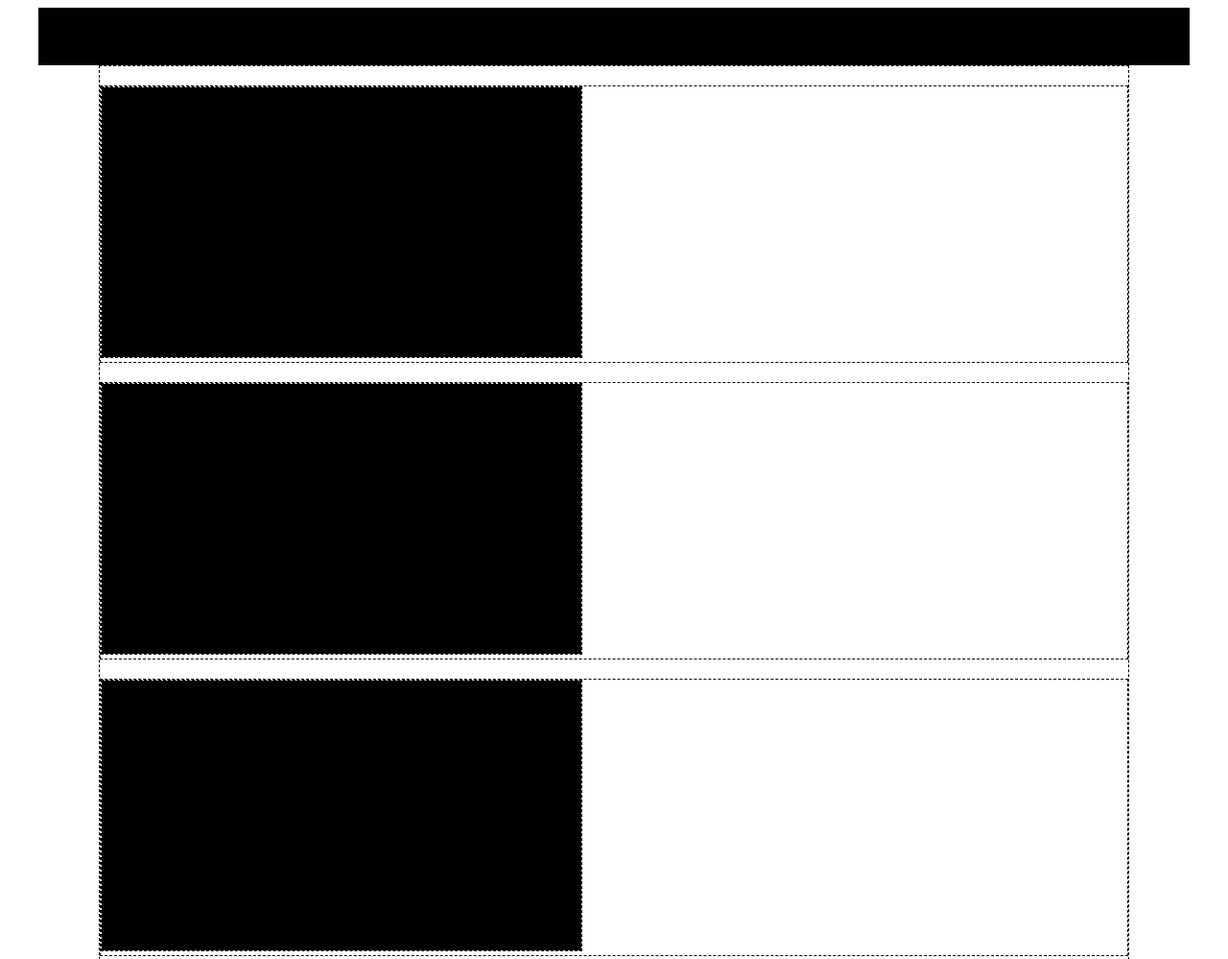
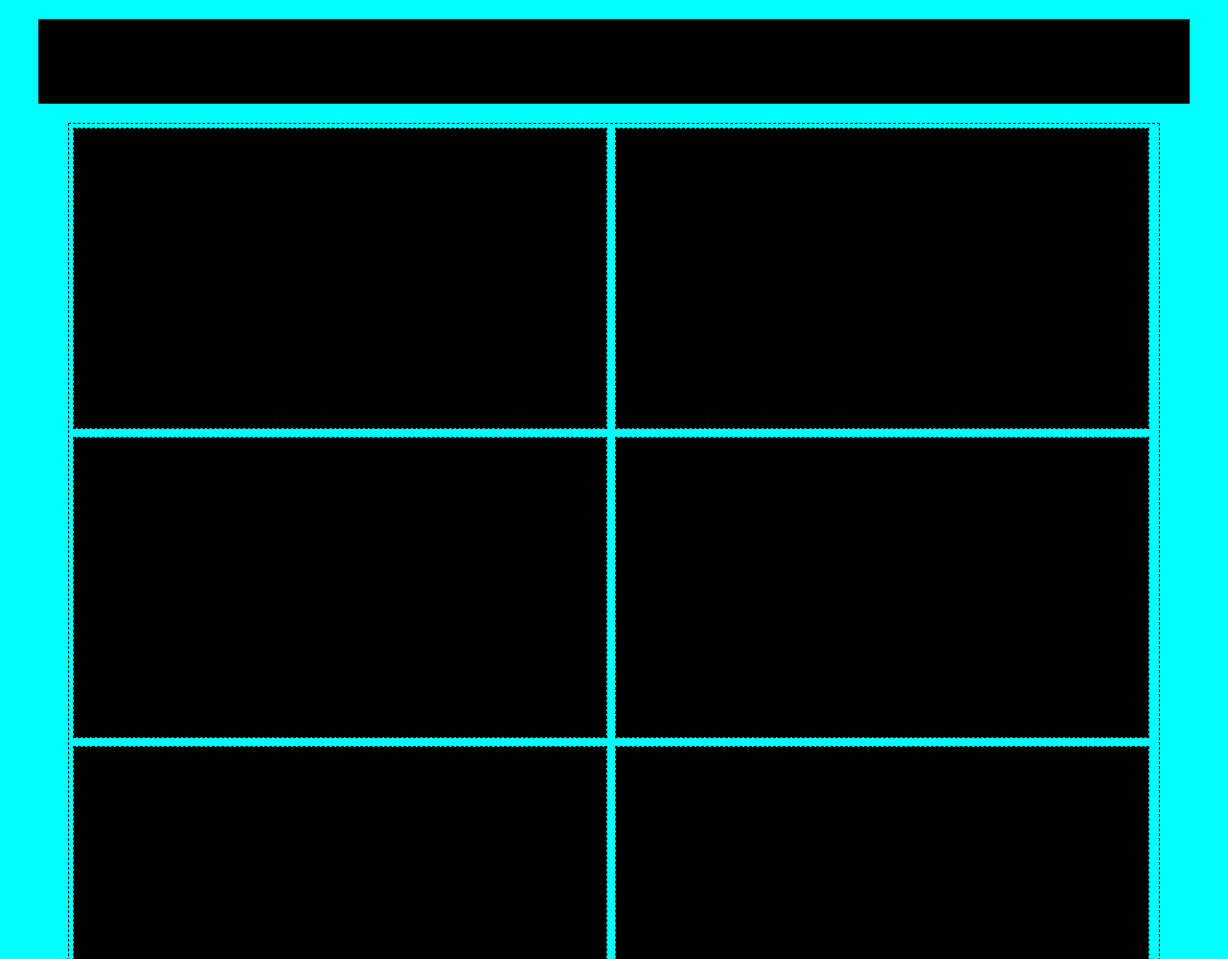
Before and after one commit to brookehurford/pattern-templates, a plain HTML site: page basicGallery.html in a window 1280 px wide. Shown: the top 999 px of the page at 96% size. Drawn offline with Linux system fonts and the light colour scheme.

Commit message:
Style for 1024px screen size

```diff
--- a/basicGallery.html
+++ b/basicGallery.html
@@ -3,30 +3,18 @@
   <head>
     <link rel="stylesheet" href="css/basicGallery.css">
     <meta name="viewport" content="width=device-width">
-    <title>Modrian</title>
+    <title>Basic Gallery</title>
   </head>
   <body>
     <div class="nav">
     </div>
-    <div class="gallery">
-      <div class="galleryItem">
+    <div class="wrapper">
         <img src="img/black-box.png">
-      </div>
-      <div class="galleryItem">
         <img src="img/black-box.png">
-      </div>
-      <div class="galleryItem">
         <img src="img/black-box.png">
-      </div>
-      <div class="galleryItem">
         <img src="img/black-box.png">
-      </div>
-      <div class="galleryItem">
         <img src="img/black-box.png">
-      </div>
-      <div class="galleryItem">
         <img src="img/black-box.png">
-      </div>
     </div>
 
 
--- a/css/basicGallery.css
+++ b/css/basicGallery.css
@@ -19,22 +19,54 @@
 .nav {
   width: 100vh;
   display: block;
-  height: 7vh;
-  margin: 0 auto;
+  height: 11vh;
+  margin: 20px auto;
   min-height: 60px;
   width: 95%;
   background-color: black;
 }
 
-.gallery {
+.wrapper {
   width: 85%;
   margin: 0 auto;
+  overflow: auto;
 }
 
-.galleryItem {
-  margin-top: 20px;
+
+img {
+  max-width: 100vh;
+  padding-top: 3vh;
+  display: block;
+  margin-left: auto;
+  margin-right: auto;
+}
+
+
+@media only screen and (min-width: 1024px) {
+body {
+  background-color: cyan;
 }
 
 img {
-  max-width: 100%;
+float: left;
+/*width: 33vh;*/
+/*margin: 1vh;*/
+display: block;
+padding-top: 0px;
+text-align:center;
+width: 49%;
+margin: 4.25px;
 }
+
+.wrapper {
+  width: 90%;
+  margin: 0 auto;
+  overflow: auto;
+}
+
+
+
+
+
+
+}
```
